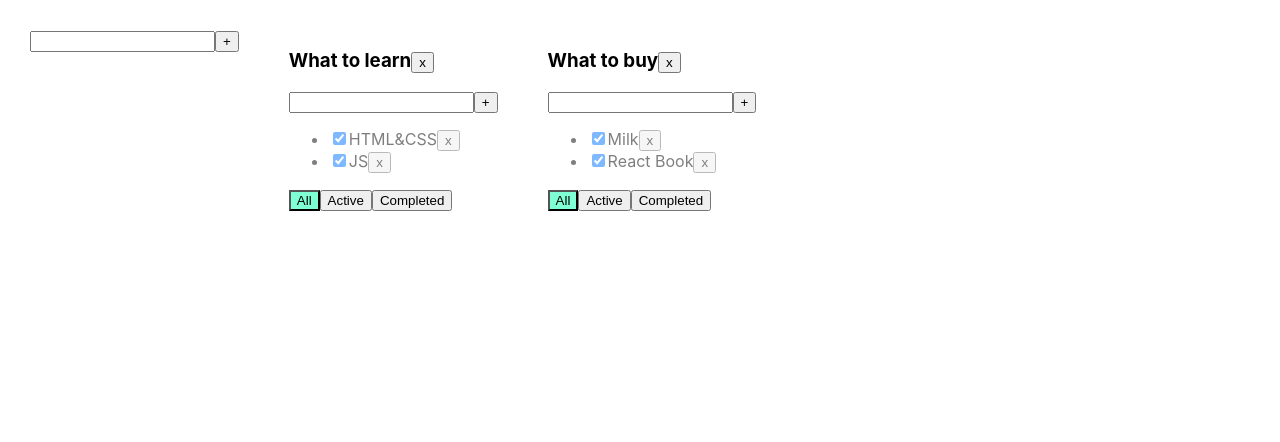
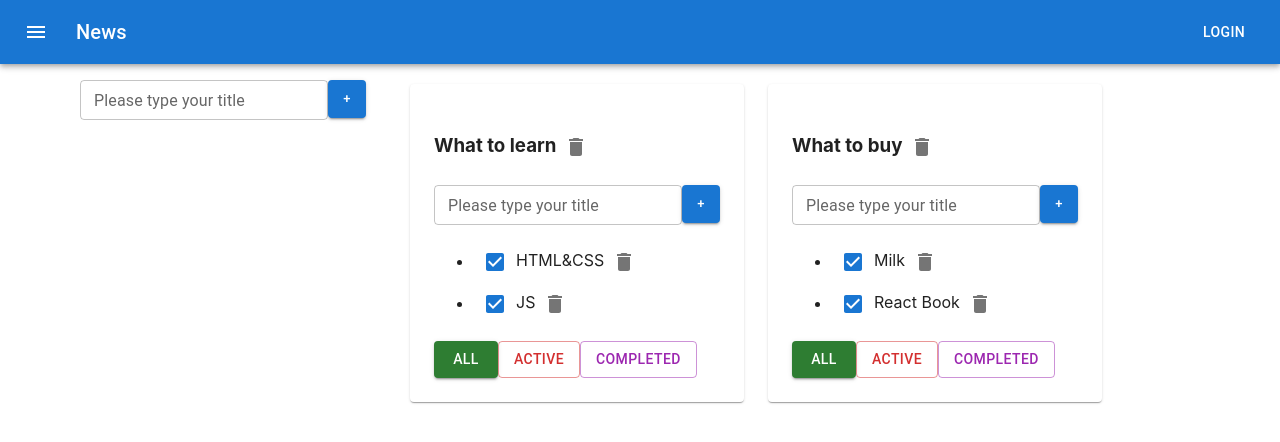
Before and after one commit to IvanVlKuchumov/1-todolist, a React (Create React App) app: page / in a window 1280 px wide. Shown: the top 442 px of the page. Built offline with nearby package versions, Linux system fonts and the light colour scheme.

Commit message:
Add Matrial UI

```diff
--- a/src/AddItemForm.tsx
+++ b/src/AddItemForm.tsx
@@ -1,17 +1,19 @@
 import React, {ChangeEvent, KeyboardEvent, useState} from 'react';
+import Button from '@mui/material/Button';
+import TextField from '@mui/material/TextField';
 
-type PropsType = {
-    callBack: (newTitle: string) => void
-
+type AddItemFormPropsType = {
+    addItem: (title: string) => void
 }
 
-export const AddItemForm: React.FC<PropsType> = (props) => {
+export function AddItemForm(props: AddItemFormPropsType) {
+
     let [title, setTitle] = useState("")
     let [error, setError] = useState<string | null>(null)
-    const addTask = () => {
-        let newTitle = title.trim();
-        if (newTitle !== "") {
-            props.callBack(newTitle);
+
+    const addItem = () => {
+        if (title.trim() !== "") {
+            props.addItem(title);
             setTitle("");
         } else {
             setError("Title is required");
@@ -25,18 +27,35 @@
     const onKeyPressHandler = (e: KeyboardEvent<HTMLInputElement>) => {
         setError(null);
         if (e.charCode === 13) {
-            addTask();
+            addItem();
         }
     }
-    return (
-        <div>
-            <input value={title}
-                   onChange={onChangeHandler}
-                   onKeyPress={onKeyPressHandler}
-                   className={error ? "error" : ""}
-            />
-            <button onClick={addTask}>+</button>
-            {error && <div className="error-message">{error}</div>}
-        </div>
-    );
-};
+
+    const buttonStyles = {
+        maxWidth: '38px',
+        maxHeight: '38px',
+        minWidth: '38px',
+        minHeight: '38px',
+        background: 'pearl',
+
+    }
+
+    return <div>
+        {/*<input value={title}*/}
+        {/*       onChange={onChangeHandler}*/}
+        {/*       onKeyPress={onKeyPressHandler}*/}
+        {/*       className={error ? "error" : ""}*/}
+        {/*/>*/}
+        <TextField
+            id="outlined-basic"
+            label={error ? 'Title is required' : "Please type your title"}
+            variant="outlined"
+            value={title}
+            onChange={onChangeHandler}
+            onKeyPress={onKeyPressHandler}
+            size='small'
+            error={!!error}
+        />
+        <Button onClick={addItem} variant="contained" size={"small"} style={buttonStyles}>+</Button>
+    </div>
+}
--- a/src/App.css
+++ b/src/App.css
@@ -1,25 +1,25 @@
 
-.App {
-  padding: 30px;
-  display: flex;
-}
+/*.App {*/
+/*  padding: 30px;*/
+/*  display: flex;*/
+/*}*/
 
-.App > div {
-  margin-right: 50px;
-}
+/*.App > div {*/
+/*  margin-right: 50px;*/
+/*}*/
 
-.error {
-  border: red 1px solid;
-}
+/*.error {*/
+/*  border: red 1px solid;*/
+/*}*/
 
-.error-message {
-  color: red;
-}
+/*.error-message {*/
+/*  color: red;*/
+/*}*/
 
-.active-filter {
-  background-color: aquamarine;
-}
+/*.active-filter {*/
+/*  background-color: aquamarine;*/
+/*}*/
 
-.is-done {
-  opacity: 0.5;
-}
+/*.is-done {*/
+/*  opacity: 0.5;*/
+/*}*/
--- a/src/App.tsx
+++ b/src/App.tsx
@@ -2,7 +2,10 @@
 import './App.css';
 import {TaskType, Todolist} from './Todolist';
 import {v1} from 'uuid';
-import {AddItemForm} from "./AddItemForm";
+import {AddItemForm} from './AddItemForm';
+import ButtonAppBar from "./ButtonAppBar";
+import Grid from '@mui/material/Grid';
+import {Container, Paper} from "@mui/material";
 
 export type FilterValuesType = "all" | "active" | "completed";
 type TodolistType = {
@@ -17,6 +20,78 @@
 
 
 function App() {
+    function removeTask(id: string, todolistId: string) {
+        //достанем нужный массив по todolistId:
+        let todolistTasks = tasks[todolistId];
+        // перезапишем в этом объекте массив для нужного тудулиста отфилтрованным массивом:
+        tasks[todolistId] = todolistTasks.filter(t => t.id != id);
+        // засетаем в стейт копию объекта, чтобы React отреагировал перерисовкой
+        setTasks({...tasks});
+    }
+
+    function addTask(title: string, todolistId: string) {
+        let task = {id: v1(), title: title, isDone: false};
+        //достанем нужный массив по todolistId:
+        let todolistTasks = tasks[todolistId];
+        // перезапишем в этом объекте массив для нужного тудулиста копией, добавив в начало новую таску:
+        tasks[todolistId] = [task, ...todolistTasks];
+        // засетаем в стейт копию объекта, чтобы React отреагировал перерисовкой
+        setTasks({...tasks});
+    }
+
+    function changeFilter(value: FilterValuesType, todolistId: string) {
+        let todolist = todolists.find(tl => tl.id === todolistId);
+        if (todolist) {
+            todolist.filter = value;
+            setTodolists([...todolists])
+        }
+    }
+
+    function changeStatus(id: string, isDone: boolean, todolistId: string) {
+        //достанем нужный массив по todolistId:
+        let todolistTasks = tasks[todolistId];
+        // найдём нужную таску:
+        let task = todolistTasks.find(t => t.id === id);
+        //изменим таску, если она нашлась
+        if (task) {
+            task.isDone = isDone;
+            // засетаем в стейт копию объекта, чтобы React отреагировал перерисовкой
+            setTasks({...tasks});
+        }
+    }
+
+    function changeTaskTitle(id: string, newTitle: string, todolistId: string) {
+        //достанем нужный массив по todolistId:
+        let todolistTasks = tasks[todolistId];
+        // найдём нужную таску:
+        let task = todolistTasks.find(t => t.id === id);
+        //изменим таску, если она нашлась
+        if (task) {
+            task.title = newTitle;
+            // засетаем в стейт копию объекта, чтобы React отреагировал перерисовкой
+            setTasks({...tasks});
+        }
+    }
+
+    function removeTodolist(id: string) {
+        // засунем в стейт список тудулистов, id которых не равны тому, который нужно выкинуть
+        setTodolists(todolists.filter(tl => tl.id != id));
+        // удалим таски для этого тудулиста из второго стейта, где мы храним отдельно таски
+        delete tasks[id]; // удаляем св-во из объекта... значением которого являлся массив тасок
+        // засетаем в стейт копию объекта, чтобы React отреагировал перерисовкой
+        setTasks({...tasks});
+    }
+
+    function changeTodolistTitle(id: string, title: string) {
+        // найдём нужный todolist
+        const todolist = todolists.find(tl => tl.id === id);
+        if (todolist) {
+            // если нашёлся - изменим ему заголовок
+            todolist.title = title;
+            setTodolists([...todolists]);
+        }
+    }
+
     let todolistId1 = v1();
     let todolistId2 = v1();
 
@@ -36,73 +111,24 @@
         ]
     });
 
-    function addTodolist(newTitle: string) {
-        const newTodoId = v1()
-        const newTodo: TodolistType = {id: newTodoId, title: newTitle, filter: "all"}
-        setTodolists([newTodo, ...todolists])
-        setTasks({...tasks, [newTodoId]: []})
-    }
-
-    function removeTask(id: string, todolistId: string) {
-        //достанем нужный массив по todolistId:
-        let todolistTasks = tasks[todolistId];
-        // перезапишем в этом объекте массив для нужного тудулиста отфилтрованным массивом:
-        tasks[todolistId] = todolistTasks.filter(t => t.id != id);
-        // засетаем в стейт копию объекта, чтобы React отреагировал перерисовкой
-        setTasks({...tasks});
-    }
-
-    function addTask(title: string, todolistId: string) {
-        let task = {id: v1(), title: title, isDone: false};
-        //достанем нужный массив по todolistId:
-        let todolistTasks = tasks[todolistId];
-        // перезапишем в этом объекте массив для нужного тудулиста копией, добавив в начало новую таску:
-        tasks[todolistId] = [task, ...todolistTasks];
-        // засетаем в стейт копию объекта, чтобы React отреагировал перерисовкой
-        setTasks({...tasks});
-    }
-
-    function changeStatus(id: string, isDone: boolean, todolistId: string) {
-        //достанем нужный массив по todolistId:
-        let todolistTasks = tasks[todolistId];
-        // найдём нужную таску:
-        let task = todolistTasks.find(t => t.id === id);
-        //изменим таску, если она нашлась
-        if (task) {
-            task.isDone = isDone;
-            // засетаем в стейт копию объекта, чтобы React отреагировал перерисовкой
-            setTasks({...tasks});
-        }
-    }
-
-    function changeFilter(value: FilterValuesType, todolistId: string) {
-        let todolist = todolists.find(tl => tl.id === todolistId);
-        if (todolist) {
-            todolist.filter = value;
-            setTodolists([...todolists])
-        }
-    }
-
-    function removeTodolist(id: string) {
-        // засунем в стейт список тудулистов, id которых не равны тому, который нужно выкинуть
-        setTodolists(todolists.filter(tl => tl.id != id));
-        // удалим таски для этого тудулиста из второго стейта, где мы храним отдельно таски
-        delete tasks[id]; // удаляем св-во из объекта... значением которого являлся массив тасок
-        // засетаем в стейт копию объекта, чтобы React отреагировал перерисовкой
-        setTasks({...tasks});
-    }
-
-    const updateTask = (todoListId: string, taskId: string, newTitle: string) => {
-        setTasks({...tasks, [todoListId]: tasks[todoListId].map(t => t.id === taskId ? {...t, title: newTitle} : t)})
-    }
-
-    const updateTodolist = (todoListId: string, newTitle: string) => {
-        setTodolists(todolists.map(t => t.id === todoListId ? {...t, title: newTitle} : t))
+    function addTodolist(title: string) {
+        let newTodolistId = v1();
+        let newTodolist: TodolistType = {id: newTodolistId, title: title, filter: 'all'};
+        setTodolists([newTodolist, ...todolists]);
+        setTasks({
+            ...tasks,
+            [newTodolistId]: []
+        })
     }
 
     return (
         <div className="App">
-            <AddItemForm callBack={addTodolist}/>
+            <ButtonAppBar/>
+            <Container fixed>
+                <Grid container spacing={3} style={{padding: '20px'}}>
+                    <Grid spacing={3} style={{padding: '20px'}}>
+                        <AddItemForm addItem={addTodolist}/>
+                    </Grid>
                     {
                         todolists.map(tl => {
                             let allTodolistTasks = tasks[tl.id];
@@ -115,7 +141,9 @@
                                 tasksForTodolist = allTodolistTasks.filter(t => t.isDone === true);
                             }
 
-                    return <Todolist
+                            return <Grid item>
+                                <Paper style={{padding: '24px'}}>
+                                    <Todolist
                                         key={tl.id}
                                         id={tl.id}
                                         title={tl.title}
@@ -126,11 +154,15 @@
                                         changeTaskStatus={changeStatus}
                                         filter={tl.filter}
                                         removeTodolist={removeTodolist}
-                        updateTask={updateTask}
-                        updateTodolist={updateTodolist}
+                                        changeTaskTitle={changeTaskTitle}
+                                        changeTodolistTitle={changeTodolistTitle}
                                     />
+                                </Paper>
+                            </Grid>
                         })
                     }
+                </Grid>
+            </Container>
 
         </div>
     );
--- /dev/null
+++ b/src/ButtonAppBar.tsx
@@ -0,0 +1,32 @@
+import * as React from 'react';
+import AppBar from '@mui/material/AppBar';
+import Box from '@mui/material/Box';
+import Toolbar from '@mui/material/Toolbar';
+import Typography from '@mui/material/Typography';
+import Button from '@mui/material/Button';
+import IconButton from '@mui/material/IconButton';
+import MenuIcon from '@mui/icons-material/Menu';
+
+export default function ButtonAppBar() {
+    return (
+        <Box sx={{ flexGrow: 1 }}>
+            <AppBar position="static">
+                <Toolbar>
+                    <IconButton
+                        size="large"
+                        edge="start"
+                        color="inherit"
+                        aria-label="menu"
+                        sx={{ mr: 2 }}
+                    >
+                        <MenuIcon />
+                    </IconButton>
+                    <Typography variant="h6" component="div" sx={{ flexGrow: 1 }}>
+                        News
+                    </Typography>
+                    <Button color="inherit">Login</Button>
+                </Toolbar>
+            </AppBar>
+        </Box>
+    );
+}
--- a/src/EditableSpan.tsx
+++ b/src/EditableSpan.tsx
@@ -1,29 +1,27 @@
 import React, {ChangeEvent, useState} from 'react';
 
-type EditableSpanProps = {
-    oldTitle: string
-    callBack: (newTitle: string) => void
+type EditableSpanPropsType = {
+    value: string
+    onChange: (newValue: string) => void
 }
 
-export const EditableSpan: React.FC<EditableSpanProps> = (props) => {
-    const [edit, setEdit] = useState(false)
-    const [newTitle, setNewTitle] = useState(props.oldTitle)
-    const onEditHandler = () => {
-        setEdit(!edit)
-        addTask()
+export function EditableSpan(props: EditableSpanPropsType) {
+    let [editMode, setEditMode] = useState(false);
+    let [title, setTitle] = useState(props.value);
+
+    const activateEditMode = () => {
+        setEditMode(true);
+        setTitle(props.value);
+    }
+    const activateViewMode = () => {
+        setEditMode(false);
+        props.onChange(title);
+    }
+    const changeTitle = (e: ChangeEvent<HTMLInputElement>) => {
+        setTitle(e.currentTarget.value)
     }
 
-    const onChangeHandler = (e: ChangeEvent<HTMLInputElement>) => {
-        setNewTitle(e.currentTarget.value)
-    }
-
-    const addTask = () => {
-        props.callBack(newTitle);
-    }
-
-    return (
-        edit
-            ? <input value={newTitle} onBlur={onEditHandler} autoFocus onChange={onChangeHandler}/>
-            : <span onDoubleClick={onEditHandler}>{props.oldTitle}</span>
-    );
-};
+    return editMode
+        ? <input value={title} onChange={changeTitle} autoFocus onBlur={activateViewMode}/>
+        : <span onDoubleClick={activateEditMode}>{props.value}</span>
+}
--- a/src/Todolist.tsx
+++ b/src/Todolist.tsx
@@ -1,7 +1,12 @@
-import React, {ChangeEvent, useState, KeyboardEvent} from 'react';
+import React, {ChangeEvent} from 'react';
 import {FilterValuesType} from './App';
-import {AddItemForm} from "./AddItemForm";
-import {EditableSpan} from "./EditableSpan";
+import {AddItemForm} from './AddItemForm';
+import {EditableSpan} from './EditableSpan';
+import IconButton from '@mui/material/IconButton';
+import DeleteIcon from '@mui/icons-material/Delete';
+import Button from '@mui/material/Button';
+import Checkbox from '@mui/material/Checkbox';
+
 
 export type TaskType = {
     id: string
@@ -18,70 +23,34 @@
     addTask: (title: string, todolistId: string) => void
     changeTaskStatus: (id: string, isDone: boolean, todolistId: string) => void
     removeTodolist: (id: string) => void
+    changeTodolistTitle: (id: string, newTitle: string) => void
     filter: FilterValuesType
-    updateTask: (todoListId: string, taskId: string, newTitle: string) => void
-    updateTodolist: (todoListId: string, newTitle: string) => void
+    changeTaskTitle: (taskId: string, newTitle: string, todolistId: string) => void
 }
 
 export function Todolist(props: PropsType) {
-    // let [title, setTitle] = useState("")
-    // let [error, setError] = useState<string | null>(null)
+    const addTask = (title: string) => {
+        props.addTask(title, props.id);
+    }
 
-    // const addTask = () => {
-    //     let newTitle = title.trim();
-    //     if (newTitle !== "") {
-    //         props.addTask(newTitle, props.id);
-    //         setTitle("");
-    //     } else {
-    //         setError("Title is required");
-    //     }
-    // }
-    //
-    // const onChangeHandler = (e: ChangeEvent<HTMLInputElement>) => {
-    //     setTitle(e.currentTarget.value)
-    // }
-    //
-    // const onKeyPressHandler = (e: KeyboardEvent<HTMLInputElement>) => {
-    //     setError(null);
-    //     if (e.charCode === 13) {
-    //         addTask();
-    //     }
-    // }
-
-    const removeTodolist = () => props.removeTodolist(props.id)
+    const removeTodolist = () => {
+        props.removeTodolist(props.id);
+    }
+    const changeTodolistTitle = (title: string) => {
+        props.changeTodolistTitle(props.id, title);
+    }
 
     const onAllClickHandler = () => props.changeFilter("all", props.id);
     const onActiveClickHandler = () => props.changeFilter("active", props.id);
     const onCompletedClickHandler = () => props.changeFilter("completed", props.id);
 
-    const addTaskHandler = (title: string) => {
-        props.addTask(title, props.id)
-    }
-
-    const updateTodolistHandler = (newTitle:string) => {
-        props.updateTodolist(props.id, newTitle)
-    }
-
-    const updateTaskHandler = (tID: string, newTitle: string) => {
-        props.updateTask(props.id, tID, newTitle)
-    }
-
-
-    //<EditableSpan oldTitle={props.title}/>
     return <div>
-        <h3><EditableSpan oldTitle={props.title} callBack={updateTodolistHandler}/>
-            <button onClick={removeTodolist}>x</button>
+        <h3><EditableSpan value={props.title} onChange={changeTodolistTitle}/>
+            <IconButton onClick={removeTodolist} aria-label="delete">
+                <DeleteIcon/>
+            </IconButton>
         </h3>
-        <AddItemForm callBack={addTaskHandler}/>
-        {/*<div>*/}
-        {/*    <input value={title}*/}
-        {/*           onChange={onChangeHandler}*/}
-        {/*           onKeyPress={onKeyPressHandler}*/}
-        {/*           className={error ? "error" : ""}*/}
-        {/*    />*/}
-        {/*    <button onClick={addTask}>+</button>*/}
-        {/*    {error && <div className="error-message">{error}</div>}*/}
-        {/*</div>*/}
+        <AddItemForm addItem={addTask}/>
         <ul>
             {
                 props.tasks.map(t => {
@@ -90,29 +59,25 @@
                         let newIsDoneValue = e.currentTarget.checked;
                         props.changeTaskStatus(t.id, newIsDoneValue, props.id);
                     }
-                    // const updateTaskHandler = (newTitle:string) => {
-                    //     props.updateTask(props.id, t.id, newTitle)
-                    // }
+                    const onTitleChangeHandler = (newValue: string) => {
+                        props.changeTaskTitle(t.id, newValue, props.id);
+                    }
+
 
                     return <li key={t.id} className={t.isDone ? "is-done" : ""}>
-                        <input type="checkbox" onChange={onChangeHandler} checked={t.isDone}/>
-                        {/*<span>{t.title}</span>*/}
-                        <EditableSpan oldTitle={t.title} callBack={(newTitle) => updateTaskHandler(t.id, newTitle)}/>
-                        <button onClick={onClickHandler}>x</button>
+                        <Checkbox onChange={onChangeHandler} checked={t.isDone}/>
+                        <EditableSpan value={t.title} onChange={onTitleChangeHandler}/>
+                        <IconButton onClick={onClickHandler} aria-label="delete">
+                            <DeleteIcon/>
+                        </IconButton>
                     </li>
                 })
             }
         </ul>
         <div>
-            <button className={props.filter === 'all' ? "active-filter" : ""}
-                    onClick={onAllClickHandler}>All
-            </button>
-            <button className={props.filter === 'active' ? "active-filter" : ""}
-                    onClick={onActiveClickHandler}>Active
-            </button>
-            <button className={props.filter === 'completed' ? "active-filter" : ""}
-                    onClick={onCompletedClickHandler}>Completed
-            </button>
+            <Button variant={props.filter === 'all' ? "contained" : 'outlined'} onClick={onAllClickHandler} color='success'>All</Button>
+            <Button variant={props.filter === 'active' ? "contained" : 'outlined'} onClick={onActiveClickHandler} color='error'>Active</Button>
+            <Button variant={props.filter === 'completed' ? "contained" : 'outlined'} onClick={onCompletedClickHandler} color='secondary'>Completed</Button>
         </div>
     </div>
 }
```
Also changed, not shown: package.json (+7 -1 lines), src/components/Button/Button.tsx (deleted, +0 -14 lines), 1 other file (tests, documents, lock files or other folders). Lines whose indentation alone changed are shown as unchanged.
